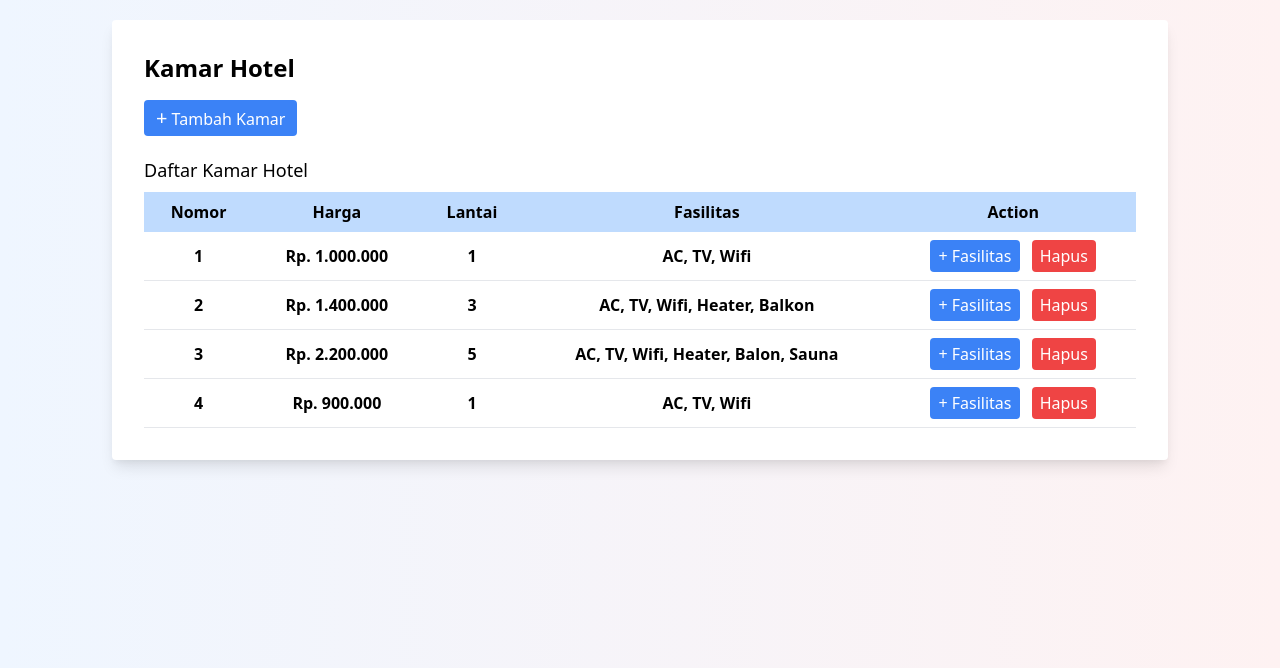
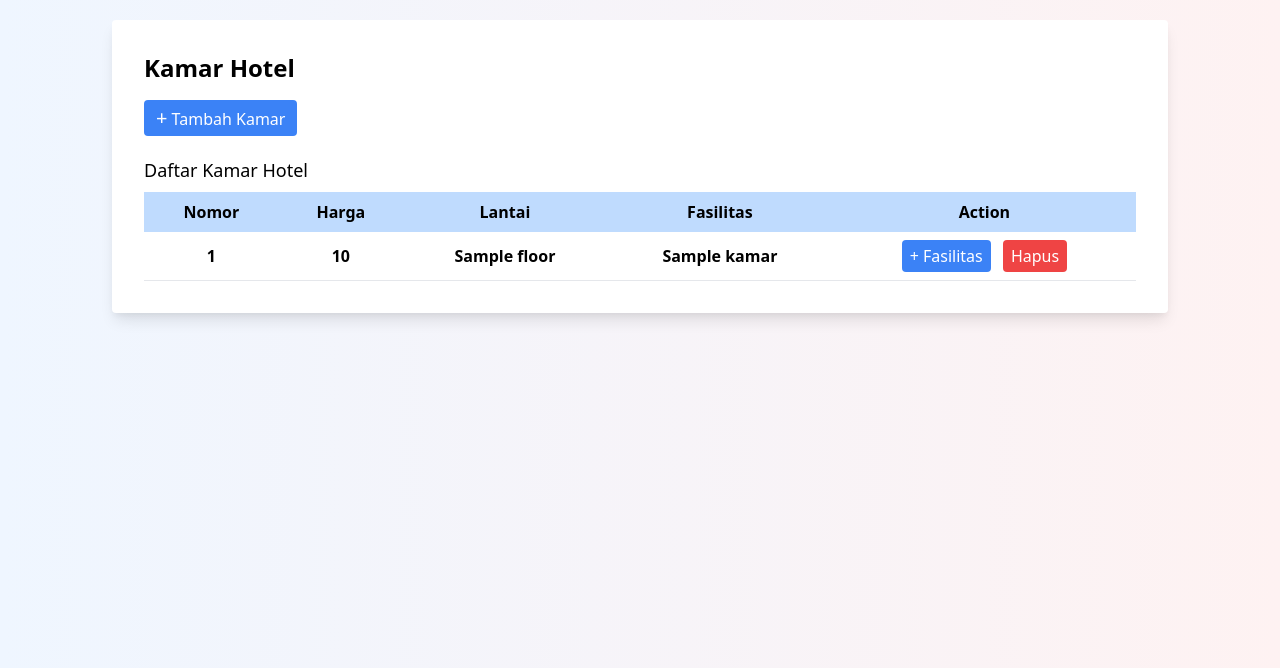
Before and after one commit to failasuf123/TK4-Basdat, a Django app: template kamar_hotel/templates/kamarhotel.html in a window 1280 px wide. Shown: the part 80-748 px from the top of the page. Run offline with Django 4.2, Linux system fonts and the light colour scheme; the template is opened without the code that fills it: most values are stand-ins (such as "Sample title", 1, 10 or a date in 2020).

Commit message:
make kamar_hotel_view

```diff
--- a/kamar_hotel/templates/kamarhotel.html
+++ b/kamar_hotel/templates/kamarhotel.html
@@ -98,49 +98,18 @@
 					</tr>
 				</thead>
 				<tbody>
+					{% for kamar in data_kamar %}
 						<tr class="border-b">
-					  <td class="py-2 px-4 text-center">1</td>
-					  <td class="py-2 px-4 text-center">Rp. 1.000.000</td>
-					  <td class="py-2 px-4 text-center">1</td>
-					  <td class="py-2 px-4 text-center">AC, TV, Wifi</td>
+							<td class="py-2 px-4 text-center">{{ forloop.counter }}</td>
+							<td class="py-2 px-4 text-center">{{ kamar.price }}</td>
+							<td class="py-2 px-4 text-center">{{ kamar.floor }}</td>
+							<td class="py-2 px-4 text-center">{{ kamar.facility_name }}</td>
 							<td class="py-2 px-4 text-center">
 								<button type="button" class="btn-edit bg-blue-500 text-white py-1 px-2 rounded mr-2 hover:bg-blue-700">+ Fasilitas</button>
 								<button type="button" class="btn-hapus bg-red-500 text-white py-1 px-2 rounded hover:bg-red-700">Hapus</button>
 							</td>
 						</tr>
-
-					<tr class="border-b">
-						<td class="py-2 px-4 text-center">2</td>
-						<td class="py-2 px-4 text-center">Rp. 1.400.000</td>
-						<td class="py-2 px-4 text-center">3</td>
-						<td class="py-2 px-4 text-center">AC, TV, Wifi, Heater, Balkon</td>
-						<td class="py-2 px-4 text-center">
-						  <button type="button" class="btn-edit bg-blue-500 text-white py-1 px-2 rounded mr-2 hover:bg-blue-700">+ Fasilitas</button>
-						  <button type="button" class="btn-hapus bg-red-500 text-white py-1 px-2 rounded hover:bg-red-700">Hapus</button>
-						</td>
-					  </tr>
-
-					  <tr class="border-b">
-						<td class="py-2 px-4 text-center">3</td>
-						<td class="py-2 px-4 text-center">Rp. 2.200.000</td>
-						<td class="py-2 px-4 text-center">5</td>
-						<td class="py-2 px-4 text-center">AC, TV, Wifi, Heater, Balon, Sauna</td>
-						<td class="py-2 px-4 text-center">
-						  <button type="button" class="btn-edit bg-blue-500 text-white py-1 px-2 rounded mr-2 hover:bg-blue-700">+ Fasilitas</button>
-						  <button type="button" class="btn-hapus bg-red-500 text-white py-1 px-2 rounded hover:bg-red-700">Hapus</button>
-						</td>
-					  </tr>
-
-					  <tr class="border-b">
-						  <td class="py-2 px-4 text-center">4</td>
-						  <td class="py-2 px-4 text-center">Rp. 900.000</td>
-						  <td class="py-2 px-4 text-center">1</td>
-						  <td class="py-2 px-4 text-center">AC, TV, Wifi</td>
-						  <td class="py-2 px-4 text-center">
-							<button type="button" class="btn-edit bg-blue-500 text-white py-1 px-2 rounded mr-2 hover:bg-blue-700">+ Fasilitas</button>
-							<button type="button" class="btn-hapus bg-red-500 text-white py-1 px-2 rounded hover:bg-red-700">Hapus</button>
-						  </td>
-						</tr>
+					{% endfor %}
 				</tbody>
 			</table>
 
--- a/kamar_hotel/urls.py
+++ b/kamar_hotel/urls.py
@@ -4,7 +4,7 @@ from .views import kamarhotel_nodata_view,kamarhotel_view,form_add_fasilitas_kam
 app_name = "kamar_hotel"
 
 urlpatterns = [
-    path('kamarhotel/', kamarhotel_view, name='kamarhotel'),
+    path('', kamarhotel_view, name='kamarhotel'),
     path('kamarhotel_nodata/', kamarhotel_nodata_view, name='kamarhotel_nodata'),
     path('add_fasilitas/', form_add_fasilitas_kamar_view, name='form_add_fasilitas_kamar'),
     path('add_kamar/', form_add_kamar_view, name='form_add_kamar'),
```
Also changed, not shown: kamar_hotel/views.py (+39 -2 lines), utils/query.py (+5 -12 lines). Lines whose indentation alone changed are shown as unchanged.
